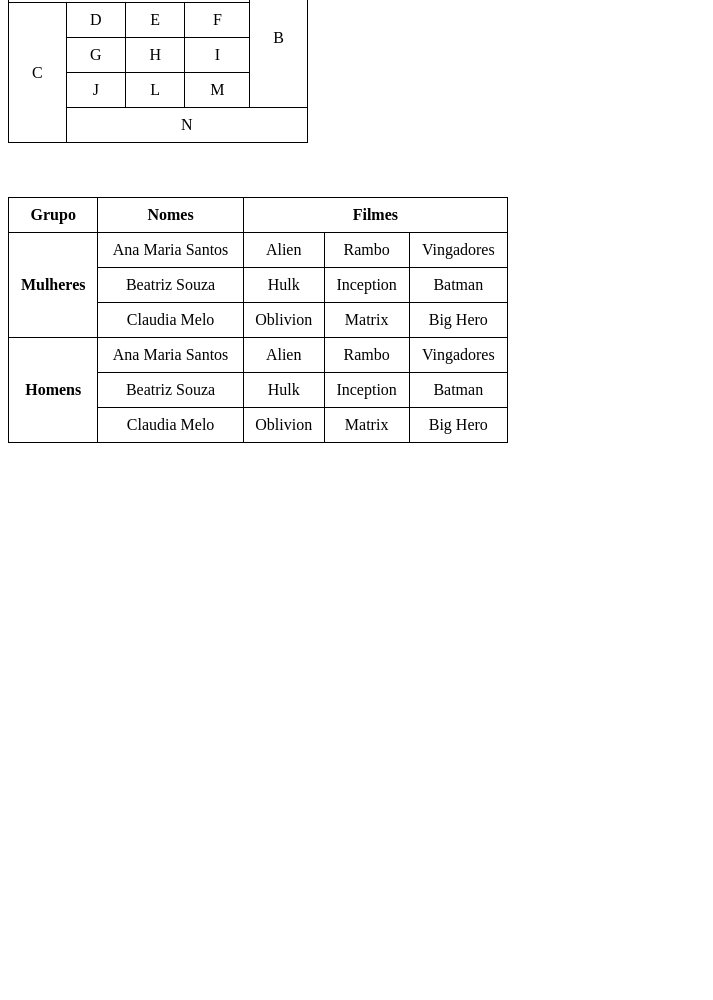
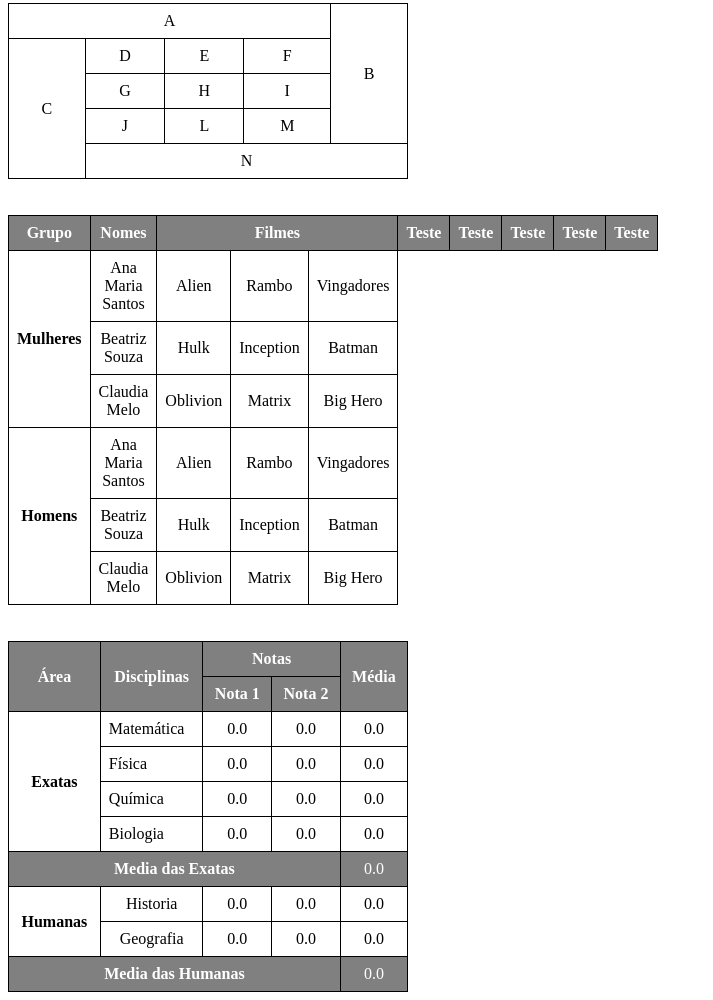
Before and after one commit to clementelucas4646/html-css, a plain HTML site: page exercicios/rascunho1.2/exercicio.html in a window 1280 px wide. Shown: the part 217-1217 px from the top of the page, without its empty margins (0-713 px from the left). Before the commit the page ends 800 px from the top, so only its background shows below. Drawn offline with Linux system fonts and the light colour scheme.

```diff
--- a/exercicios/rascunho1.2/exercicio.html
+++ b/exercicios/rascunho1.2/exercicio.html
@@ -7,7 +7,12 @@
     <style>
         table{
             border-collapse: collapse;
-            width: 300px;
+            width: 400px;
+        }
+
+        thead, tr.medias {
+            background-color: gray;
+            color: white;
         }
 
         table#especial{
@@ -18,6 +23,13 @@
             border: 1px solid black;
             padding: 8px;
             text-align: center;
+        }
+        td.subj{
+            text-align: left;
+        }
+
+        div#container{
+            overflow-x: auto;
         }
     </style>
 </head>
@@ -49,7 +61,7 @@
             <td>15</td>
         </tr>
     </table>
-
+<br><br>
     <table>
         <tr>
             <td colspan="4">A</td>
@@ -76,13 +88,19 @@
         </tr>
     </table>
 
-    <br><br><br>
+    <br><br>
+    <div id="container">
         <table id="especial">
             <thead>
                 <tr>
                     <th scope="col">Grupo</th>
                     <th scope="col">Nomes</th>
                     <th colspan="3" scope="colgroup">Filmes</th>
+                    <th>Teste</th>
+                    <th>Teste</th>
+                    <th>Teste</th>
+                    <th>Teste</th>
+                    <th>Teste</th>
                 </tr>
             </thead>
             <tbody>
@@ -122,5 +140,69 @@
                 <td>Big Hero</td>
             </tbody>
         </table>
+    </div>
+<br><br>
+    <table>
+        <thead>
+            <tr>
+                <th rowspan="2" scope="col">Área</th>
+                <th rowspan="2" scope="col">Disciplinas</th>
+                <th colspan="2" scope="colgroup">Notas</th>
+                <th rowspan="2" scope="col">Média</th>
+            </tr>
+            <tr>
+                <th>Nota 1</th>
+                <th>Nota 2</th>
+            </tr>
+        </thead>
+        <tbody>
+            <tr>
+                <th rowspan="4" scope="rowgroup">Exatas</th>
+                <td class="subj">Matemática</td>
+                <td>0.0</td>
+                <td>0.0</td>
+                <td>0.0</td>
+            </tr>
+            <tr>
+                <td class="subj">Física</td>
+                <td>0.0</td>
+                <td>0.0</td>
+                <td>0.0</td>
+            </tr>
+            <tr>
+                <td class="subj">Química</td>
+                <td>0.0</td>
+                <td>0.0</td>
+                <td>0.0</td>
+            </tr>
+            <tr>
+                <td class="subj">Biologia</td>
+                <td>0.0</td>
+                <td>0.0</td>
+                <td>0.0</td>
+            </tr>
+            <tr class="medias">
+                <th colspan="4" scope="col">Media das Exatas</th>
+                <td>0.0</td>
+            </tr>
+            <tr>
+                <th rowspan="2" scope="colgroup">Humanas</th>
+                <td>Historia</td>
+                <td>0.0</td>
+                <td>0.0</td>
+                <td>0.0</td>
+            </tr>
+            <tr>
+                <td>Geografia</td>
+                <td>0.0</td>
+                <td>0.0</td>
+                <td>0.0</td>
+            </tr>
+            <tr class="medias">
+                <th colspan="4" scope="col">Media das Humanas</th>
+                <td>0.0</td>
+            </tr>
+        </tbody>
+    </table>
 </body>
 </html>
```
Also changed, not shown: exercicios/pag03.html (added, +19 -0 lines), exercicios/pag2.html (added, +21 -0 lines), exercicios/rascunho1.2/iframe.html (added, +31 -0 lines), exercicios/rascunho1.2/pag.html (added, +19 -0 lines). Lines whose indentation alone changed are shown as unchanged.
